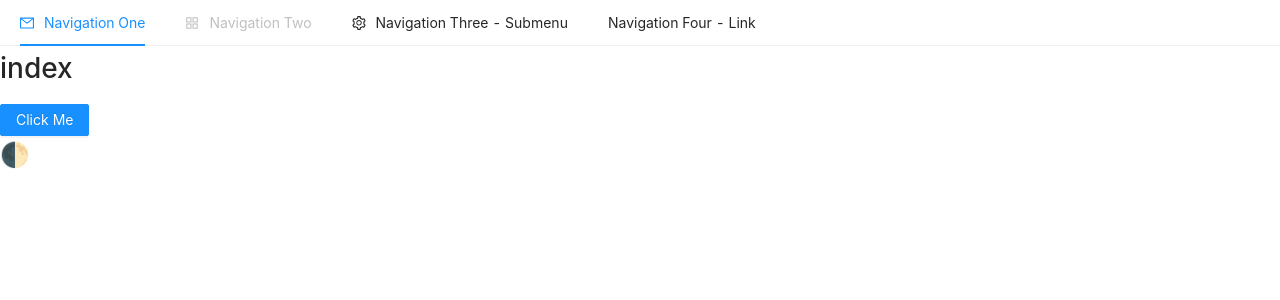
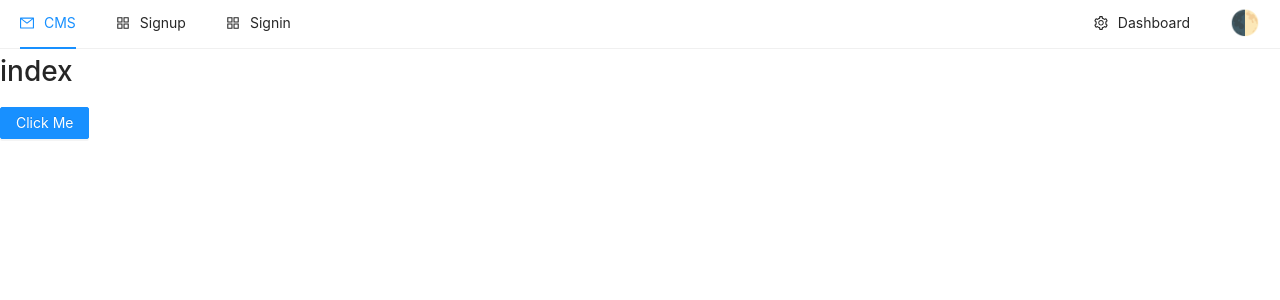
Before and after one commit to David-Uk/next-cms, a Next.js app in the folder client/: page / in a window 1280 px wide. Shown: the top 300 px of the page. Built offline with nearby package versions, Linux system fonts and the light colour scheme.

Commit message:
Added navbar routes

```diff
--- a/client/components/TopNav/TopNav.js
+++ b/client/components/TopNav/TopNav.js
@@ -1,68 +1,55 @@
 import { AppstoreOutlined, MailOutlined, SettingOutlined } from '@ant-design/icons';
 import { Menu } from 'antd';
-import React, { useState } from 'react';
-const items = [
-    {
-        label: 'Navigation One',
-        key: 'mail',
-        icon: <MailOutlined />,
-    },
-    {
-        label: 'Navigation Two',
-        key: 'app',
-        icon: <AppstoreOutlined />,
-        disabled: true,
-    },
-    {
-        label: 'Navigation Three - Submenu',
-        key: 'SubMenu',
-        icon: <SettingOutlined />,
-        children: [
-            {
-                type: 'group',
-                label: 'Item 1',
-                children: [
-                    {
-                        label: 'Option 1',
-                        key: 'setting:1',
-                    },
-                    {
-                        label: 'Option 2',
-                        key: 'setting:2',
-                    },
-                ],
-            },
-            {
-                type: 'group',
-                label: 'Item 2',
-                children: [
-                    {
-                        label: 'Option 3',
-                        key: 'setting:3',
-                    },
-                    {
-                        label: 'Option 4',
-                        key: 'setting:4',
-                    },
-                ],
-            },
-        ],
-    },
-    {
-        label: (
-            <a href="https://ant.design" target="_blank" rel="noopener noreferrer">
-                Navigation Four - Link
-            </a>
-        ),
-        key: 'alipay',
-    },
-];
+import ToggleTheme from './../ToggleTheme';
+import { useState } from 'react';
+import Link from 'next/link';
+
+const { SubMenu } = Menu;
+
 const TopNav = () => {
-    const [current, setCurrent] = useState('mail');
-    const onClick = (e) => {
-        console.log('click ', e);
-        setCurrent(e.key);
-    };
-    return <Menu onClick={onClick} selectedKeys={[current]} mode="horizontal" items={items} />;
-};
+    const handleClick = e => {
+        console.log("click ", e);
+        setCurrent({ current: e.key });
+    }
+
+    const [current, setCurrent] = useState("mail");
+    return (
+
+        <Menu onClick={handleClick} mode="horizontal" selectedKeys={[current]}>
+            <Menu.Item key="mail" icon={<MailOutlined />}>
+                <Link href="/">
+                    <a>CMS</a>
+                </Link>
+            </Menu.Item>
+            <Menu.Item key="signup" icon={<AppstoreOutlined />}>
+                <Link href="/signup">
+                    <a>Signup</a>
+                </Link>
+            </Menu.Item>
+            <Menu.Item key="signin" icon={<AppstoreOutlined />}>
+                <Link href="/signin">
+                    <a>Signin</a>
+                </Link>
+            </Menu.Item>
+            <SubMenu style={{ marginLeft: "auto" }} key="SubMenu" icon={<SettingOutlined />} title="Dashboard">
+                <Menu.ItemGroup title="Management">
+                    <Menu.Item key="setting:1">Management</Menu.Item>
+                    <Menu.Item key="setting:2">
+                        <Link href='/admin'><a>Admin</a></Link>
+                    </Menu.Item>
+                </Menu.ItemGroup>
+                {/* <Menu.ItemGroup title="item2">
+                    <Menu.Item key="setting:3">3</Menu.Item>
+                    <Menu.Item key="setting:4">4</Menu.Item>
+                </Menu.ItemGroup> */}
+            </SubMenu>
+            <Menu.Item key="toggle">
+                <ToggleTheme />
+            </Menu.Item>
+
+        </Menu>
+    )
+}
+
+
 export default TopNav;
--- a/client/pages/index.js
+++ b/client/pages/index.js
@@ -1,5 +1,4 @@
 import { Button } from 'antd';
-import ToggleTheme from './../components/ToggleTheme';
 
 function Home() {
 
@@ -8,7 +7,7 @@ function Home() {
             <h1>index</h1>
             <Button type="primary">Click Me</Button>
             <br />
-            <ToggleTheme />
+            {/* <ToggleTheme /> */}
         </div>
     )
 }
```
Also changed, not shown: client/pages/signin.js (added, +12 -0 lines), client/pages/signup.js (added, +12 -0 lines).
